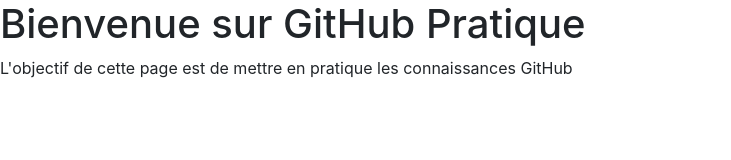
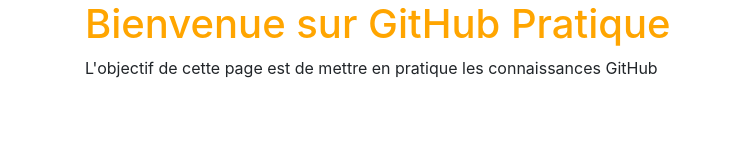
Before and after one commit to willf80/oc-github-activite2, a plain HTML site: page index.html in a window 1280 px wide. Shown: the whole page, without its empty margins (0-731 px from the left). Drawn offline with nearby package versions, Linux system fonts and the light colour scheme.

Commit message:
Deplacement du titre et la description dans un container titre en Orange

```diff
--- a/index.html
+++ b/index.html
@@ -11,8 +11,10 @@
 </head>
 
 <body>
-    <h1>Bienvenue sur GitHub Pratique</h1>
-    <p>L'objectif de cette page est de mettre en pratique les connaissances GitHub</p>
+    <div class="container">
+        <h1>Bienvenue sur GitHub Pratique</h1>
+        <p>L'objectif de cette page est de mettre en pratique les connaissances GitHub</p>
+    </div>
 
     <script src="https://code.jquery.com/jquery-3.3.1.slim.min.js" integrity="sha384-q8i/X+965DzO0rT7abK41JStQIAqVgRVzpbzo5smXKp4YfRvH+8abtTE1Pi6jizo" crossorigin="anonymous"></script>
     <script src="https://cdnjs.cloudflare.com/ajax/libs/popper.js/1.14.3/umd/popper.min.js" integrity="sha384-ZMP7rVo3mIykV+2+9J3UJ46jBk0WLaUAdn689aCwoqbBJiSnjAK/l8WvCWPIPm49" crossorigin="anonymous"></script>
--- a/main.css
+++ b/main.css
@@ -0,0 +1,3 @@
+h1 {
+    color: orange;
+}
```
